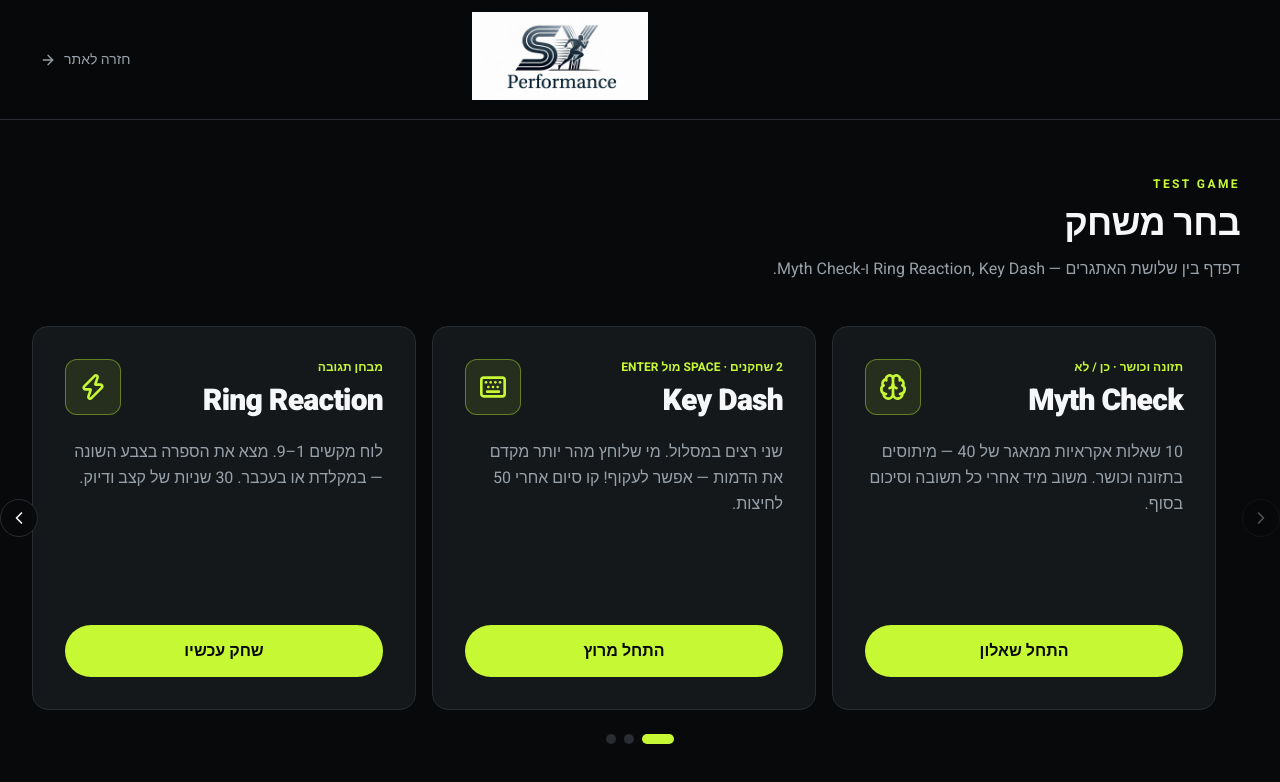
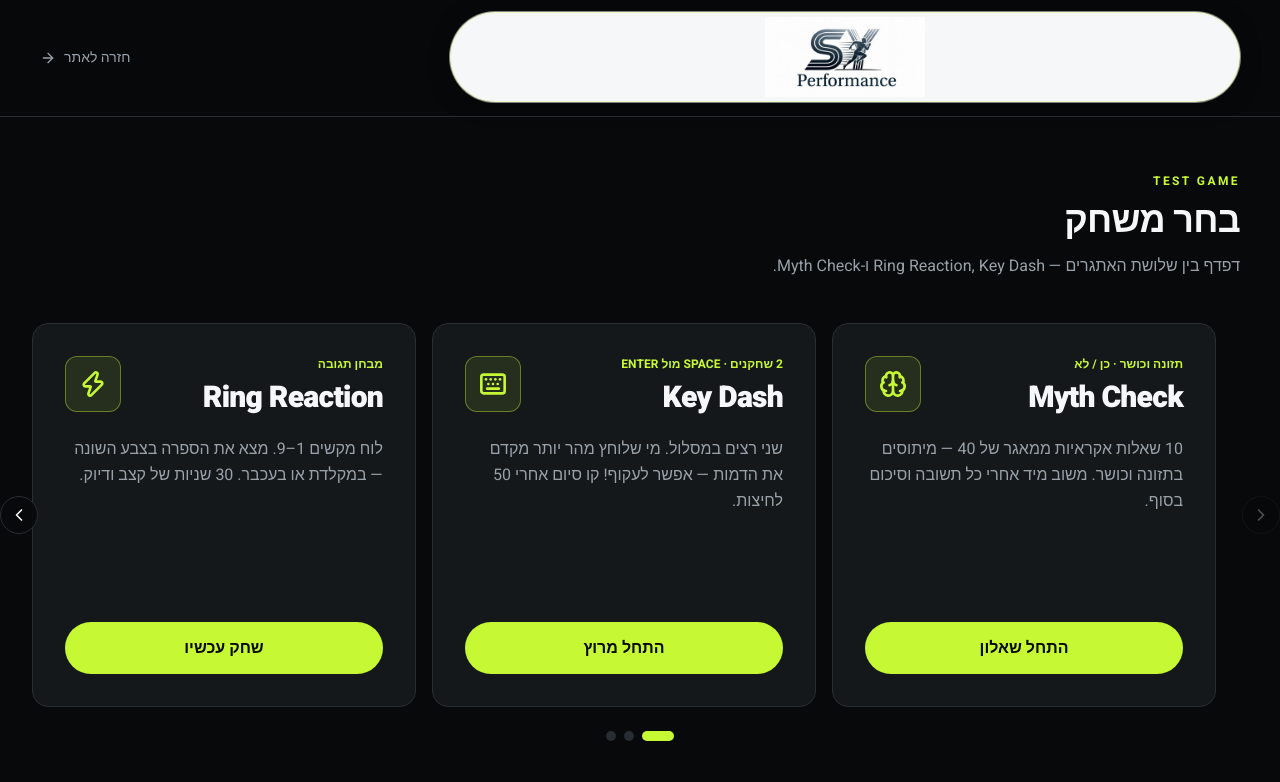
Before and after one commit to shaiyarkoni/sy-performance, a Next.js app: page /game in a window 1280 px wide. Shown: the top 782 px of the page. Built offline with nearby package versions, Linux system fonts and the light colour scheme.

Commit message:
Style navbar logo as rounded pill badge.
Clip white logo in a soft pill with volt border; use tile frame in footer and admin login.

Co-authored-by: Cursor <cursoragent@cursor.com>

```diff
--- a/src/app/admin/login/page.tsx
+++ b/src/app/admin/login/page.tsx
@@ -14,7 +14,7 @@ export default function LoginPage() {
 
       <div className="relative w-full max-w-sm">
         <div className="text-center">
-          <Brand />
+          <Brand frame="tile" />
         </div>
 
         <div className="mt-6 rounded-2xl border border-line bg-surface p-5 sm:p-7">
--- a/src/components/site/brand.tsx
+++ b/src/components/site/brand.tsx
@@ -3,20 +3,36 @@ import Image from "next/image";
 const LOGO_WIDTH = 768;
 const LOGO_HEIGHT = 384;
 
-export function Brand({ compact = false }: { compact?: boolean }) {
-  const height = compact ? 32 : 42;
+type BrandProps = {
+  compact?: boolean;
+  /** pill = מעוגל (ברירת מחדל); tile = פינות רכות יותר לגדולים */
+  frame?: "pill" | "tile";
+};
+
+export function Brand({ compact = false, frame = "pill" }: BrandProps) {
+  const height = compact ? 26 : 34;
   const width = Math.round((LOGO_WIDTH / LOGO_HEIGHT) * height);
 
+  const frameClass =
+    frame === "tile"
+      ? "rounded-2xl px-3.5 py-2 sm:px-4 sm:py-2.5"
+      : compact
+        ? "rounded-full px-2.5 py-1"
+        : "rounded-full px-3 py-1.5 sm:px-3.5 sm:py-2";
+
   return (
-    <span dir="ltr" className="inline-flex shrink-0 items-center leading-none">
+    <span
+      dir="ltr"
+      className={`inline-flex shrink-0 items-center justify-center overflow-hidden border border-volt/25 bg-chalk leading-none shadow-[0_4px_24px_-6px_rgba(0,0,0,0.55)] ring-1 ring-white/50 transition-transform duration-200 hover:scale-[1.02] active:scale-[0.98] ${frameClass}`}
+    >
       <Image
         src="/logo.png"
         alt="SY Performance"
         width={width}
         height={height}
         priority={!compact}
-        className="h-auto w-auto max-w-[min(100%,9rem)] object-contain object-left sm:max-w-[min(100%,11rem)]"
-        sizes={compact ? "128px" : "168px"}
+        className="h-auto w-auto max-w-[min(100%,8.25rem)] object-contain object-center sm:max-w-[min(100%,10rem)]"
+        sizes={compact ? "112px" : "160px"}
       />
     </span>
   );
--- a/src/components/site/footer.tsx
+++ b/src/components/site/footer.tsx
@@ -24,7 +24,7 @@ export function Footer({ content }: { content: SiteContent }) {
     <footer className="border-t border-line bg-ink">
       <div className="shell grid gap-10 py-14 md:grid-cols-[minmax(0,1.2fr)_minmax(0,1fr)_auto]">
         <div>
-          <Brand />
+          <Brand frame="tile" />
           <p className="mt-4 max-w-xs text-sm leading-relaxed text-fog">
             {content.brand.tagline}. {content.contact.location}.
           </p>
```
